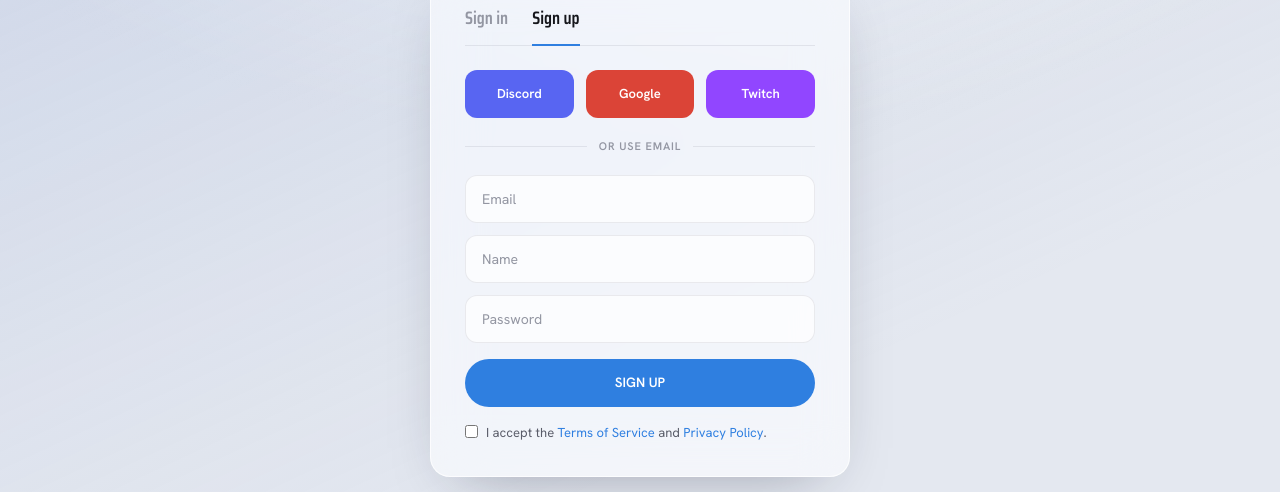
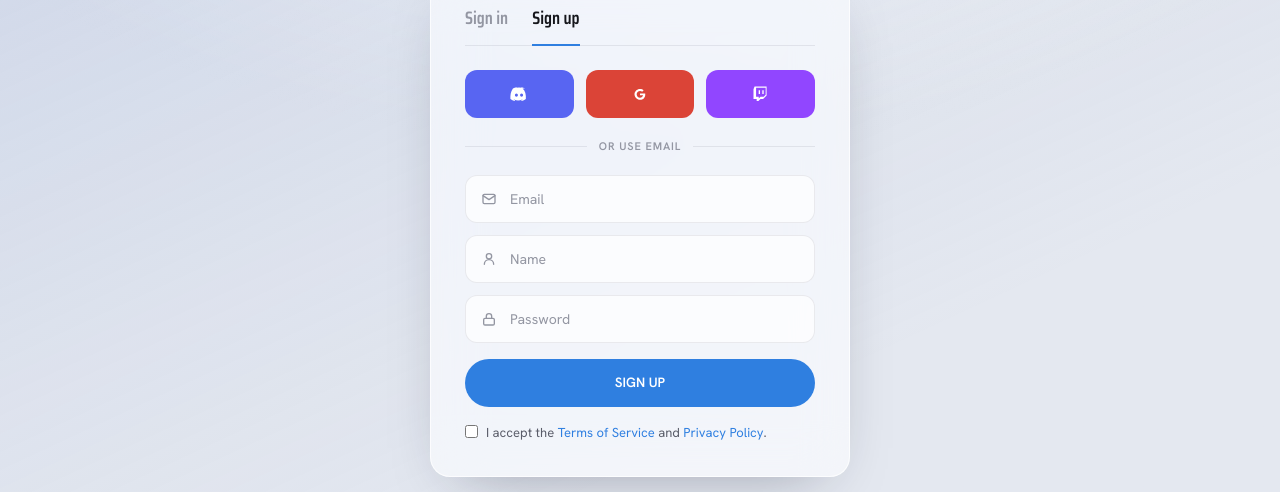
Before and after one commit to Shiokaa/ExileStrats, a Next.js app: page /login in a window 1280 px wide. Both pictures are taken after a click on the button "Sign up". Shown: the part 152-644 px from the top of the page. Built offline with nearby package versions, Linux system fonts and the light colour scheme; no server answers.

Commit message:
polish(login): provider logos + hovers, field icons, button hovers, ToS/Privacy links + stub pages

```diff
--- a/src/app/globals.css
+++ b/src/app/globals.css
@@ -209,10 +209,17 @@
     background: var(--accent);
     color: #fff;
   }
+  .btn-primary:hover {
+    background: color-mix(in srgb, var(--accent) 86%, #000);
+  }
   .btn-ghost {
     background: var(--subtle-bg);
     color: var(--text);
     border-color: var(--subtle-border);
+  }
+  .btn-ghost:hover {
+    background: color-mix(in srgb, var(--text) 9%, transparent);
+    border-color: var(--text-3);
   }
 
   .icon-btn {
@@ -226,6 +233,13 @@
     border: 1px solid var(--subtle-border);
     color: var(--text-2);
     cursor: pointer;
+    transition:
+      color 0.15s ease,
+      background 0.15s ease;
+  }
+  .icon-btn:hover {
+    color: var(--text);
+    background: color-mix(in srgb, var(--text) 9%, transparent);
   }
   .theme-icon--moon {
     display: none;
--- /dev/null
+++ b/src/app/privacy/page.tsx
@@ -0,0 +1,15 @@
+import type { Metadata } from 'next';
+
+export const metadata: Metadata = { title: 'Privacy Policy — ExileStrats' };
+
+export default function PrivacyPage() {
+  return (
+    <div className="mx-auto max-w-[720px] pt-12">
+      <h1 className="font-display text-[42px] font-bold text-fg">Privacy Policy</h1>
+      <p className="mt-4 text-[15px] leading-[1.6] text-fg-2">
+        {/* ponytail: placeholder — real policy to be written before public launch. */}
+        Placeholder. The privacy policy will be published here before launch.
+      </p>
+    </div>
+  );
+}
--- /dev/null
+++ b/src/app/terms/page.tsx
@@ -0,0 +1,18 @@
+import type { Metadata } from 'next';
+
+export const metadata: Metadata = { title: 'Terms of Service — ExileStrats' };
+
+export default function TermsPage() {
+  return (
+    <div className="mx-auto max-w-[720px] pt-12">
+      <h1 className="font-display text-[42px] font-bold text-fg">Terms of Service</h1>
+      <p className="mt-4 text-[15px] leading-[1.6] text-fg-2">
+        {/* ponytail: placeholder — real terms to be written before public launch. */}
+        Placeholder. The terms of service will be published here before launch.
+      </p>
+      <p className="mt-4 text-[13px] leading-[1.6] text-fg-3">
+        This product isn&apos;t affiliated with or endorsed by Grinding Gear Games in any way.
+      </p>
+    </div>
+  );
+}
--- a/src/components/auth/login-form.tsx
+++ b/src/components/auth/login-form.tsx
@@ -1,10 +1,30 @@
 'use client';
 
-import { useState } from 'react';
+import Link from 'next/link';
+import { useState, type ReactNode } from 'react';
 import { createClient } from '@/lib/supabase/client';
 import { cx } from '@/lib/utils';
 
 type Provider = 'discord' | 'google' | 'twitch';
+
+// ponytail: approximate brand marks — swap for official assets if needed.
+const PROVIDER_ICON: Record<Provider, ReactNode> = {
+  discord: (
+    <svg width="20" height="20" viewBox="0 0 24 24" fill="currentColor" aria-hidden="true">
+      <path d="M19.3 5.3A17 17 0 0 0 15 4l-.2.4a16 16 0 0 1 3.7 1.2 15 15 0 0 0-12.9 0A16 16 0 0 1 9.3 4.4L9 4a17 17 0 0 0-4.3 1.3C2 9 1.4 13.6 1.7 18a17 17 0 0 0 5 2.5l.6-.9a11 11 0 0 1-1.7-.8l.4-.3a11 11 0 0 0 9.9 0l.4.3a11 11 0 0 1-1.7.8l.6.9a17 17 0 0 0 5-2.5c.4-5.2-.6-9.7-3.9-12.7ZM8.9 15.3c-1 0-1.8-.9-1.8-2s.8-2 1.8-2 1.8.9 1.8 2-.8 2-1.8 2Zm6.2 0c-1 0-1.8-.9-1.8-2s.8-2 1.8-2 1.8.9 1.8 2-.8 2-1.8 2Z" />
+    </svg>
+  ),
+  google: (
+    <svg width="20" height="20" viewBox="0 0 24 24" fill="currentColor" aria-hidden="true">
+      <path d="M12 11v2.6h3.7c-.2 1-1.4 2.9-3.7 2.9-2.2 0-4-1.8-4-4.1S9.8 8.3 12 8.3c1.2 0 2.1.5 2.6 1l1.8-1.7C15.3 6.5 13.8 6 12 6 8.3 6 5.4 9 5.4 12.4 5.4 15.9 8.3 19 12 19c3.8 0 6.3-2.7 6.3-6.5 0-.5 0-.8-.1-1.2H12Z" />
+    </svg>
+  ),
+  twitch: (
+    <svg width="20" height="20" viewBox="0 0 24 24" fill="currentColor" aria-hidden="true">
+      <path d="M4.3 3 3 6.3V18h3.8v2.5h2.1L11.4 18h3.1l4.2-4.2V3H4.3Zm13.3 10-2.4 2.4h-3.8l-2.1 2.1v-2.1H6.1V4.6h11.5V13Zm-2.4-5.6h-1.6v4.7h1.6V7.4Zm-4.2 0H9.2v4.7h1.6V7.4Z" />
+    </svg>
+  ),
+};
 
 const PROVIDERS: { id: Provider; label: string; bg: string }[] = [
   { id: 'discord', label: 'Discord', bg: '#5865F2' },
@@ -12,8 +32,71 @@
   { id: 'twitch', label: 'Twitch', bg: '#9146FF' },
 ];
 
-const field =
-  'h-12 w-full rounded-input border border-border bg-[var(--input-bg)] px-4 text-[14px] text-fg outline-none placeholder:text-fg-3';
+const MailIcon = () => (
+  <svg
+    width="16"
+    height="16"
+    viewBox="0 0 24 24"
+    fill="none"
+    stroke="currentColor"
+    strokeWidth="2"
+    strokeLinecap="round"
+    strokeLinejoin="round"
+    aria-hidden="true"
+  >
+    <rect x="3" y="5" width="18" height="14" rx="2" />
+    <path d="m3 7 9 6 9-6" />
+  </svg>
+);
+const UserIcon = () => (
+  <svg
+    width="16"
+    height="16"
+    viewBox="0 0 24 24"
+    fill="none"
+    stroke="currentColor"
+    strokeWidth="2"
+    strokeLinecap="round"
+    strokeLinejoin="round"
+    aria-hidden="true"
+  >
+    <circle cx="12" cy="8" r="4" />
+    <path d="M5 20c0-3.9 3.1-7 7-7s7 3.1 7 7" />
+  </svg>
+);
+const LockIcon = () => (
+  <svg
+    width="16"
+    height="16"
+    viewBox="0 0 24 24"
+    fill="none"
+    stroke="currentColor"
+    strokeWidth="2"
+    strokeLinecap="round"
+    strokeLinejoin="round"
+    aria-hidden="true"
+  >
+    <rect x="4" y="11" width="16" height="10" rx="2" />
+    <path d="M8 11V8a4 4 0 0 1 8 0v3" />
+  </svg>
+);
+
+function Field({
+  icon,
+  ...props
+}: { icon: ReactNode } & React.InputHTMLAttributes<HTMLInputElement>) {
+  return (
+    <div className="relative">
+      <span className="pointer-events-none absolute left-4 top-1/2 -translate-y-1/2 text-fg-3">
+        {icon}
+      </span>
+      <input
+        {...props}
+        className="h-12 w-full rounded-input border border-border bg-[var(--input-bg)] pr-4 pl-11 text-[14px] text-fg outline-none transition-colors placeholder:text-fg-3 focus:border-accent"
+      />
+    </div>
+  );
+}
 
 export function LoginForm() {
   const [tab, setTab] = useState<'signin' | 'signup'>('signin');
@@ -105,10 +188,10 @@
             aria-label={`Continue with ${p.label}`}
             onClick={() => oauth(p.id)}
             disabled={busy}
-            className="flex h-12 items-center justify-center rounded-input text-[13px] font-semibold text-white disabled:opacity-60"
+            className="flex h-12 items-center justify-center rounded-input text-white transition-[transform,filter] hover:-translate-y-px hover:brightness-110 disabled:opacity-60"
             style={{ background: p.bg }}
           >
-            {p.label}
+            {PROVIDER_ICON[p.id]}
           </button>
         ))}
       </div>
@@ -122,31 +205,31 @@
 
       {/* Email form */}
       <form onSubmit={submitEmail} className="flex flex-col gap-3">
-        <input
+        <Field
+          icon={<MailIcon />}
           type="email"
           required
           value={email}
           onChange={(e) => setEmail(e.target.value)}
           placeholder="Email"
-          className={field}
         />
         {tab === 'signup' && (
-          <input
+          <Field
+            icon={<UserIcon />}
             type="text"
             value={name}
             onChange={(e) => setName(e.target.value)}
             placeholder="Name"
-            className={field}
           />
         )}
-        <input
+        <Field
+          icon={<LockIcon />}
           type="password"
           required
           minLength={6}
           value={password}
           onChange={(e) => setPassword(e.target.value)}
           placeholder="Password"
-          className={field}
         />
 
         <button type="submit" disabled={busy} className="btn btn-primary mt-1 h-12 justify-center">
@@ -162,8 +245,15 @@
               className="mt-0.5 accent-[var(--accent)]"
             />
             <span>
-              I accept the <span className="text-accent">Terms of Service</span> and{' '}
-              <span className="text-accent">Privacy Policy</span>.
+              I accept the{' '}
+              <Link href="/terms" className="text-accent hover:underline">
+                Terms of Service
+              </Link>{' '}
+              and{' '}
+              <Link href="/privacy" className="text-accent hover:underline">
+                Privacy Policy
+              </Link>
+              .
             </span>
           </label>
         )}
```
